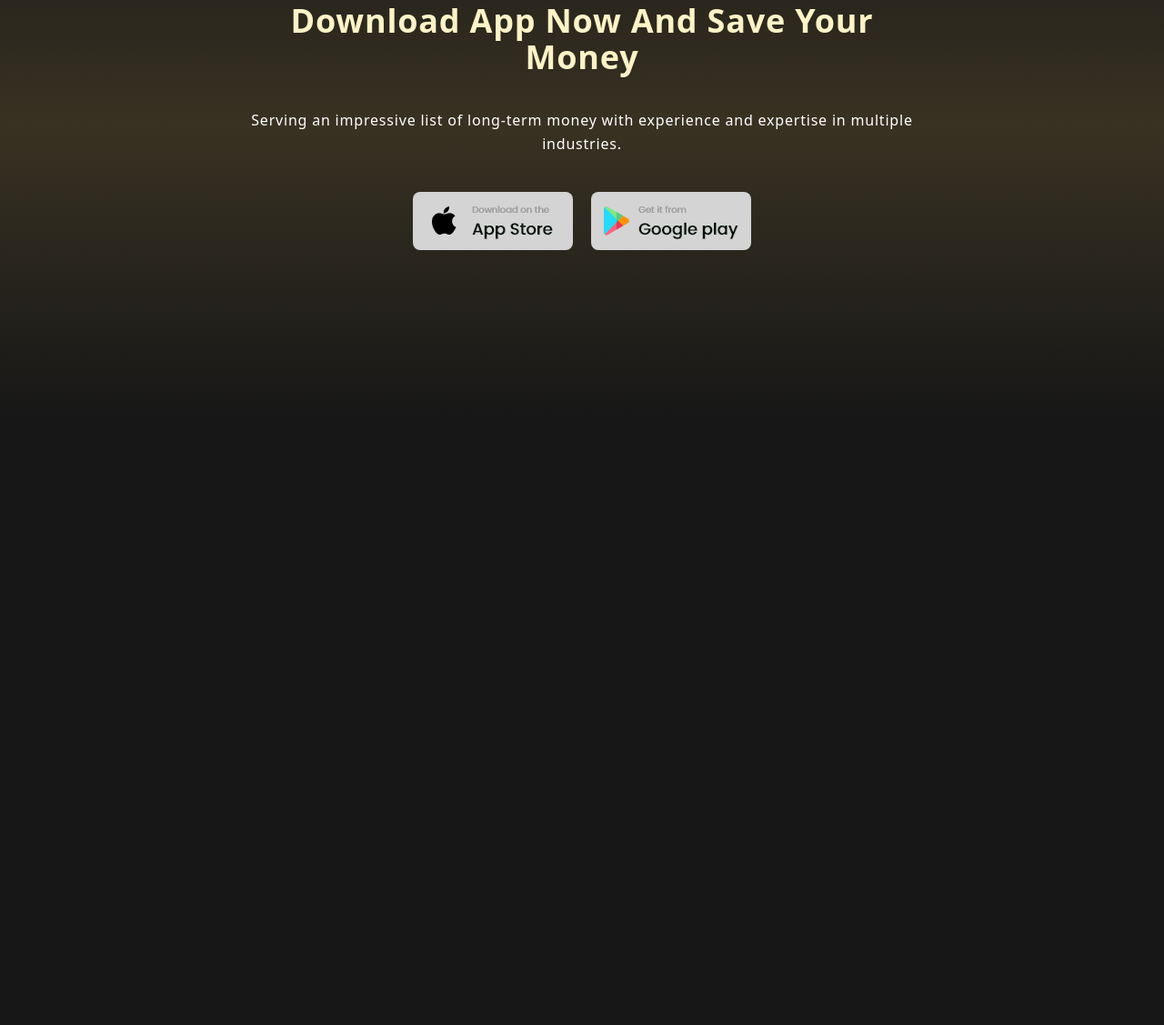
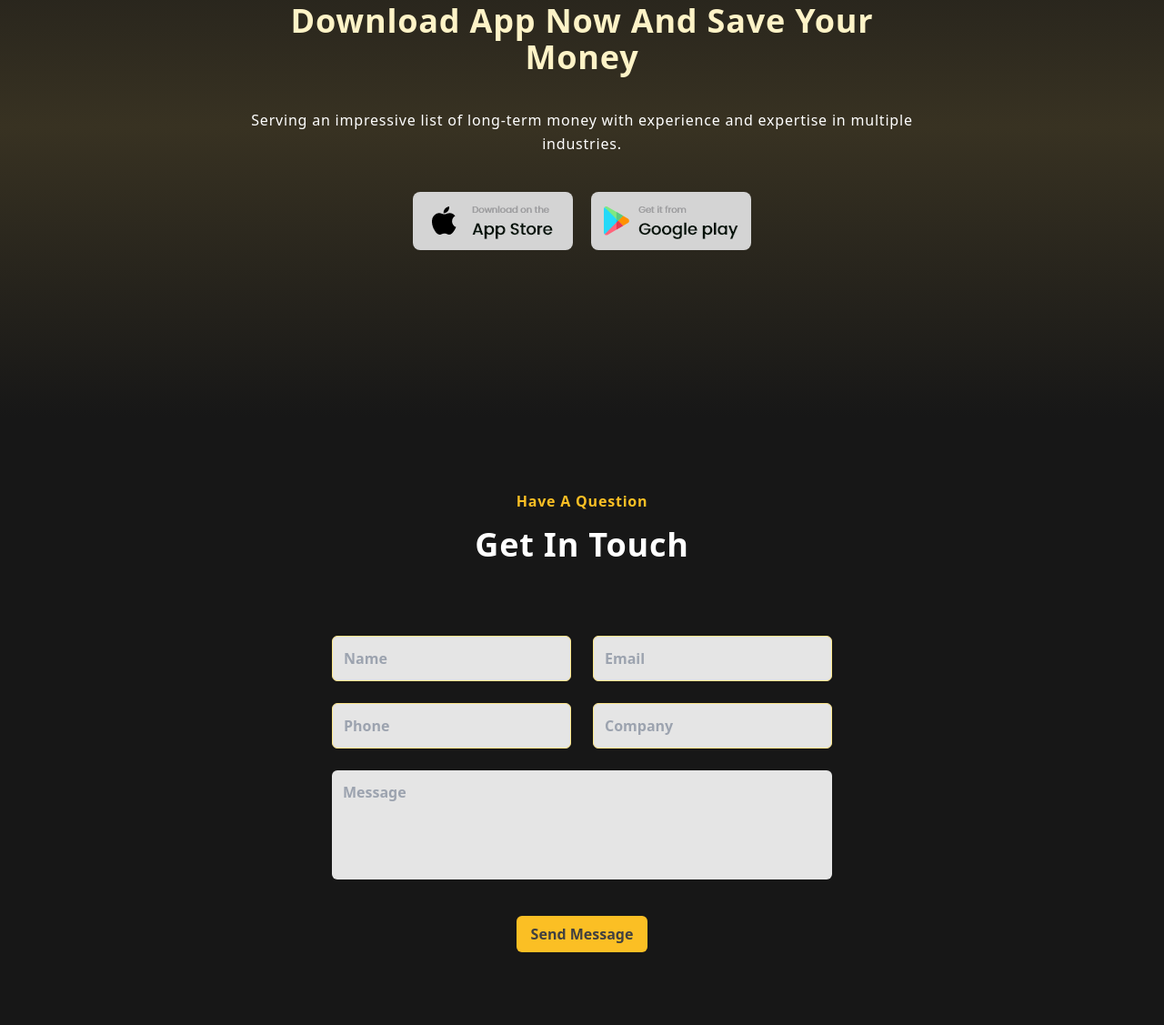
Before and after one commit to ShahramShakiba/Bank-Landing-Page, a website: page Bank-Landing-Page/index.html in a window 1280 px wide. Shown: the part 6157-7284 px from the top of the page at 91% size. Before the commit the page ends 6616 px from the top, so only its background shows below. Drawn offline with Linux system fonts and the light colour scheme.

Commit message:
Designing Contact section

```diff
--- a/Bank-Landing-Page/index.html
+++ b/Bank-Landing-Page/index.html
@@ -1553,11 +1553,13 @@
         </div>
       </section>
 
-      <!--======= Download ==============================-->
+      <!--======= Download ==========================-->
       <section id="download-app" class="bg-amber-neutral">
         <div class="container h-[80vh] grid place-items-center">
           <div class="text-center md:w-2/3 m-auto">
-            <h1 class="title text-amber-100">Download App Now And Save Your Money</h1>
+            <h1 class="title text-amber-100">
+              Download App Now And Save Your Money
+            </h1>
 
             <p class="leading-relaxed pt-5">
               Serving an impressive list of long-term money with experience and
@@ -1586,6 +1588,59 @@
           </div>
         </div>
       </section>
+
+      <!--======= Contact ===========================-->
+      <section id="contact">
+        <div class="container py-20">
+          <div class="text-center m-auto mb-20 md:w-1/2">
+            <h4 class="font-bold text-amber-400 mb-4">Have A Question</h4>
+
+            <h1 class="title">Get In Touch</h1>
+          </div>
+
+          <form>
+            <div class="w-full m-auto text-center md:w-1/2">
+              <div class="text-amber-500 grid gap-6 mb-6 md:grid-cols-2">
+                <!--name-->
+                <input
+                  type="text"
+                  class="bg-neutral-200 text-neutral-800 font-bold border border-amber-200 text-base rounded-md block w-full p-3 focus:outline-none focus:border-b-4 focus:border-amber-400"
+                  placeholder="Name"
+                />
+
+                <!--email-->
+                <input
+                  type="email"
+                  class="bg-neutral-200 text-neutral-800 font-bold border border-amber-200 text-base rounded-md block w-full p-3 focus:outline-none focus:border-b-4 focus:border-amber-400"
+                  placeholder="Email"
+                />
+
+                <!--phone-->
+                <input
+                  type="tel"
+                  class="bg-neutral-200 text-neutral-800 font-bold border border-amber-200 text-base rounded-md block w-full p-3 focus:outline-none focus:border-b-4 focus:border-amber-400"
+                  placeholder="Phone"
+                />
+
+                <!--phone-->
+                <input
+                  type="text"
+                  class="bg-neutral-200 text-neutral-800 font-bold border border-amber-200 text-base rounded-md block w-full p-3 focus:outline-none focus:border-b-4 focus:border-amber-400"
+                  placeholder="Company"
+                />
+              </div>
+
+              <textarea
+                rows="4"
+                class="text-neutral-800 bg-neutral-200 font-bold borderborder-amber-200 text-base rounded-md block w-full p-3 focus:outline-none focus:border-b-4 focus:border-amber-400 resize-none"
+                placeholder="Message"
+              ></textarea>
+
+              <button class="btn-primary mt-10">Send Message</button>
+            </div>
+          </form>
+        </div>
+      </section>
     </main>
 
     <script src="index.js"></script>
```
Also changed, not shown: Bank-Landing-Page/css/main.css.
